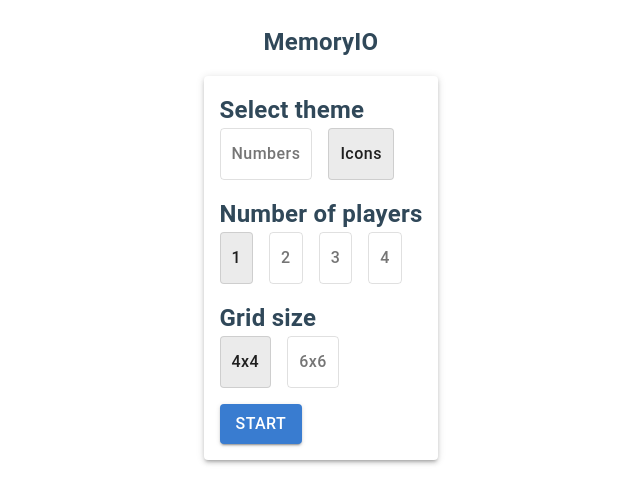
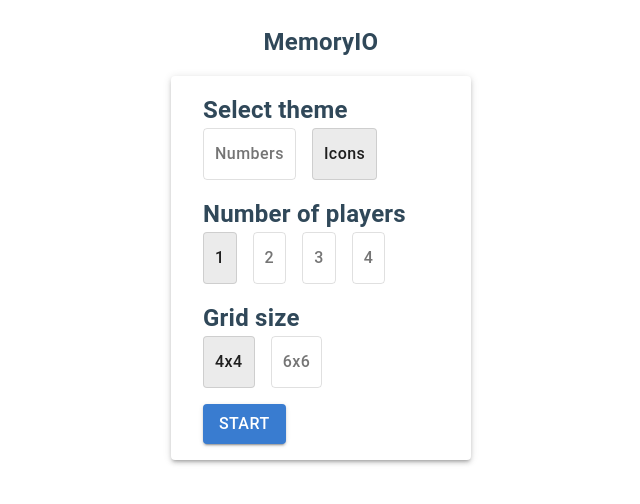
Before and after one commit to sheldonfar/memoryio, a React (Create React App) app: page / in a window 1280 px wide. Shown: the top 504 px of the page, without its empty margins (319-959 px from the left). Built offline with nearby package versions, Linux system fonts and the light colour scheme.

Commit message:
Update GameSettingsScreen.tsx

```diff
--- a/src/screens/GameSettingsScreen.tsx
+++ b/src/screens/GameSettingsScreen.tsx
@@ -23,7 +23,7 @@ const GameSettingsScreen = ({
     <Grid container item alignItems="center" direction="column" justifyContent="center" p={3}>
       <Typography mb={2}>MemoryIO</Typography>
       <Paper elevation={3}>
-        <Grid container item direction="column" p={2} rowSpacing={2}>
+        <Grid container item direction="column" minWidth="300px" px={4} py={2} rowSpacing={2}>
           <SettingsSection
             selectedValue={gameSettings.value.theme}
             title="Select theme"
```
